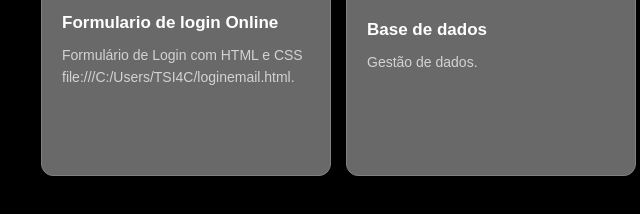
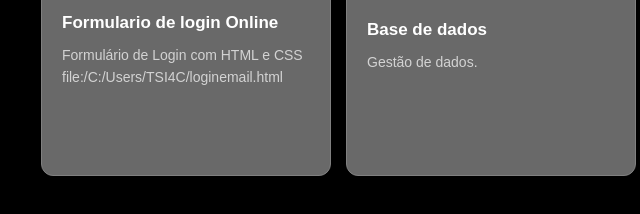
Before and after one commit to calvin1502/Pagina-web, a plain HTML site: page index.html in a window 1280 px wide. Shown: the part 1400-1614 px from the top of the page, 149-789 px from the left. Drawn offline with Linux system fonts and the light colour scheme.

Commit message:
Update index.html

```diff
--- a/index.html
+++ b/index.html
@@ -121,7 +121,7 @@
     <section id="projetos">
       <h2>4. Projetos</h2>
       <div class="grid">
-        <div class="card"><img src="./html-css.jpg" alt=""><h3>Formulario de login Online</h3><p>Formulário de Login com HTML e CSS file:///C:/Users/TSI4C/loginemail.html.</p></div>
+        <div class="card"><img src="./html-css.jpg" alt=""><h3>Formulario de login Online</h3><p>Formulário de Login com HTML e CSS file:/C:/Users/TSI4C/loginemail.html</p></div>
         <div class="card"><img src="./basededados.jpg.png" alt=""><h3>Base de dados</h3><p>Gestão de dados.</p></div>
         <a class="card" href="#rede-pt"><img src="./rede.jpg.jpg" alt=""><div class="proj"><img src="./rede2.jpg.png" alt=""></div><h3>Packet Tracer</h3><p>Rede de um Internet Café: router, switch, 10 PCs, PC do administrador, impressora e ponto de acesso Wi-Fi. Toca para ampliar.</p></a>
       </div>
```
